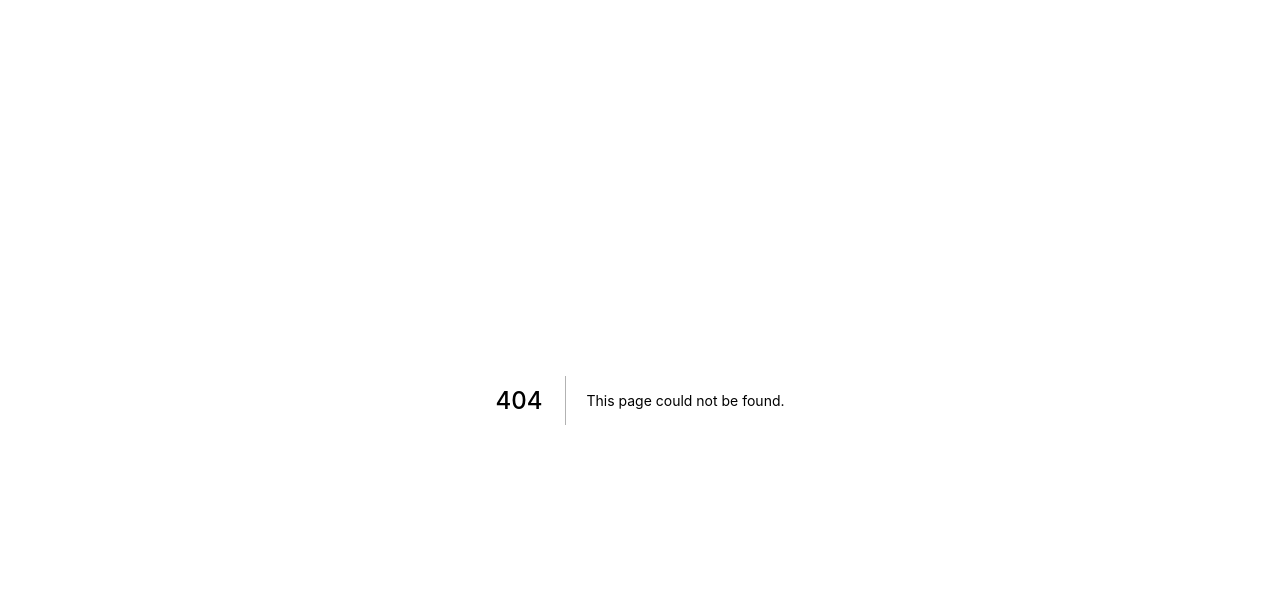
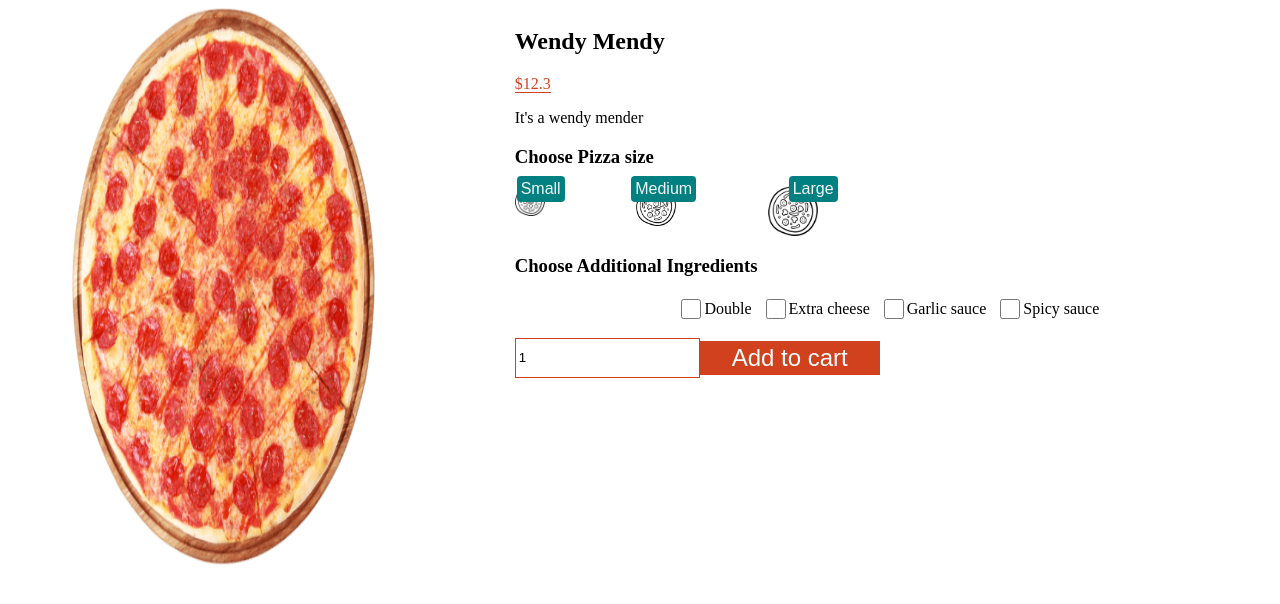
Before and after one commit to Fasunle/pizza-order-website, a Next.js app: page /product/1 in a window 1280 px wide. Before the commit this address had no page. Shown: the top 604 px of the page. Built offline with nearby package versions, Linux system fonts and the light colour scheme.

Commit message:
dynamic Product page

```diff
--- /dev/null
+++ b/pages/product/[id].jsx
@@ -0,0 +1,82 @@
+import Image from "next/image";
+import { useState } from "react";
+import styles from "../../styles/Product.module.css";
+
+const Product = () => {
+  const [size, setSize] = useState(0);
+  const pizza = {
+    id: 1,
+    name: "Wendy Mendy",
+    desc: "It's a wendy mender",
+    price: [12.3, 54.6, 100],
+    img: "/img/pizza.png",
+  };
+  return (
+    <div className={styles.container}>
+      <div className={styles.left}>
+        <div className={styles.imgContainer}>
+          <Image
+            src={pizza.img}
+            priority
+            layout="fill"
+            alt={pizza.name || "pizza"}
+          />
+        </div>
+      </div>
+      <div className={styles.right}>
+        <h2 className={styles.title}>{pizza.name}</h2>
+        <span className={styles.price}>${pizza.price[size]}</span>
+        <p className={styles.desc}>{pizza.desc}</p>
+        <h3 className={styles.choose}>Choose Pizza size</h3>
+        <div className={styles.sizes}>
+          <button className={styles.size} onClick={() => setSize(0)}>
+            <Image src="/img/size.png" layout="fill" alt="small sized pizza" />
+            <span className={styles.small}>Small</span>
+          </button>
+          <button className={styles.size} onClick={() => setSize(1)}>
+            <Image src="/img/size.png" layout="fill" alt="medium sized pizza" />
+            <span className={styles.medium}>Medium</span>
+          </button>
+          <button className={styles.size} onClick={() => setSize(2)}>
+            <Image src="/img/size.png" layout="fill" alt="large sized pizza" />
+            <span className={styles.large}>Large</span>
+          </button>
+        </div>
+        <h3 className={styles.additional}>Choose Additional Ingredients</h3>
+        <div className={styles.ingredients}>
+          <div className={styles.option}>
+            <input type="checkbox" name="double" id="double" />
+            <label htmlFor="double">Double </label>
+          </div>
+          <div className={styles.option}>
+            <input type="checkbox" name="cheese" id="cheese" />
+            <label htmlFor="cheese">Extra cheese </label>
+          </div>
+          <div className={styles.option}>
+            <input type="checkbox" name="garlic" id="garlic" />
+            <label htmlFor="garlic">Garlic sauce </label>
+          </div>
+          <div className={styles.option}>
+            <input type="checkbox" name="spice" id="spice" />
+            <label htmlFor="spice">Spicy sauce </label>
+          </div>
+        </div>
+        <div className={styles.add}>
+          <input
+            type="number"
+            id="number"
+            name="number"
+            defaultValue={1}
+            min={1}
+            className={styles.number}
+          />
+          <button type="submit" className={styles.btn}>
+            Add to cart
+          </button>
+        </div>
+      </div>
+    </div>
+  );
+};
+
+export default Product;
--- /dev/null
+++ b/styles/Product.module.css
@@ -0,0 +1,102 @@
+.container{
+    height: calc(100vh - 6.25rem);
+    display: flex;
+    align-items: center;
+}
+.imgContainer{
+    position: relative;
+    height: 80%;
+    width: 80%;
+}
+
+.left{
+    flex: 1;
+    padding: 4rem;
+    height: 100%;
+}
+
+.right{
+    flex: 2;
+    align-self: flex-start;
+}
+
+.sizes{
+    display: flex;
+    justify-content: space-between;
+    width: 40%;
+    height: max-content;
+}
+
+.size{
+    position: relative;
+    height: 1.875rem;
+    width: 1.875rem;
+    border-style: none;
+    background-color: transparent;
+}
+
+.size:nth-child(2){
+    height: 2.5rem;
+    width: 2.5rem;
+}
+.size:last-child{
+    height: 3.125rem;
+    width: 3.125rem;
+}
+
+.small,.medium,.large{
+    position: absolute;
+    top: -10px;
+    right: -20px;
+    background-color: teal;
+    color: whitesmoke;
+    font-size: 1rem;
+    border-radius: 0.25rem;
+    padding: 0.25rem;
+}
+
+.price{
+    color: #d1411e;
+    border-bottom:0.0625rem solid #d1411e;
+}
+
+.ingredients{
+    display: flex;
+    justify-content: center;
+    margin-bottom: 1rem;
+}
+
+.option{
+    margin-right: 0.625rem;
+    display: flex;
+    align-items: center;
+}
+.option input{
+    height: 1.25rem;
+    width: 1.25rem;
+}
+.add{
+    display: flex;
+    align-items: center;
+}
+.number,.btn{
+    height: 2.125rem;
+}
+.number{
+    outline: 0.0625rem #d1411e solid;
+    outline-offset: -0.0625rem;
+    /* border: none; */
+}
+.btn{
+    border: none;
+    background-color: #d1411e;
+    color: azure;
+    padding: 0 2rem;
+    font-size: 1.5rem;
+}
+
+.btn:hover{
+    background-color: #a03317;
+    color: #f5f5f5;
+    cursor: pointer;
+}
```
